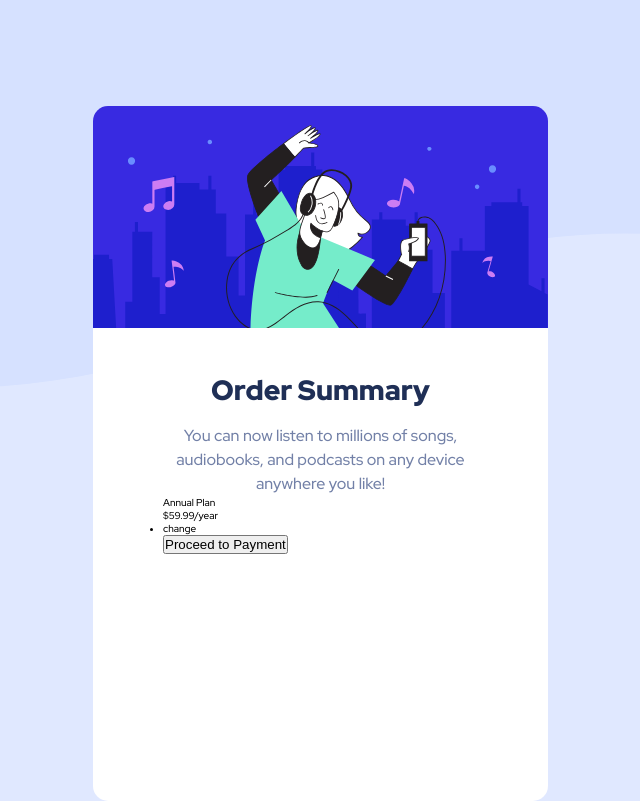
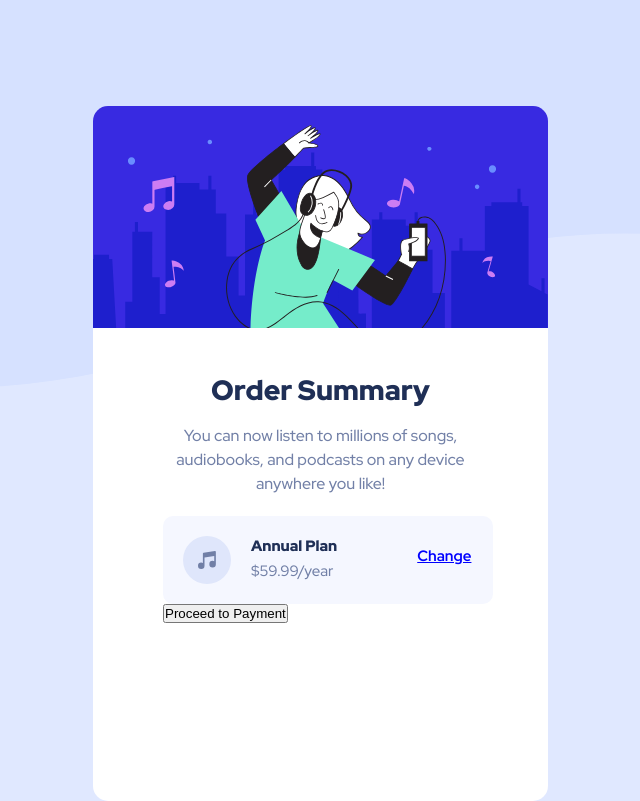
Before and after one commit to hgoo150925/order-summary-component, a React (Vite) app: page / in a window 1280 px wide. Shown: the whole page, without its empty margins (355-995 px from the left). Built offline with nearby package versions, Linux system fonts and the light colour scheme.

Commit message:
agregando estilos al precio

```diff
--- a/src/Order.jsx
+++ b/src/Order.jsx
@@ -1,4 +1,5 @@
 import React from "react";
+import iconMusic from "./assets/images/icon-music.svg";
 
 export const Order = () => {
   return (
@@ -13,8 +14,11 @@ export const Order = () => {
         </div>
 
         <div className="container__price">
-          <p>Annual Plan</p>
-          <p> $59.99/year</p>
+          <img src={iconMusic} alt="icon-music" />
+          <div className="container__price--plan">
+            <h1>Annual Plan</h1>
+            <p> $59.99/year</p>
+          </div>
           <ul>
             <li>change</li>
           </ul>
--- a/src/index.css
+++ b/src/index.css
@@ -67,3 +67,34 @@ body {
   line-height: 1.5;
   margin: 1.5rem 0 0 0;
 }
+.container__price {
+  display: flex;
+  background-color: var(--very-pale-blue);
+  border-radius: 1rem;
+  padding: 2rem;
+  margin: 2rem 0 0 0;
+  width: 33rem;
+}
+.container__price--plan {
+  margin: 0 0 0 2rem;
+}
+.container__price--plan h1 {
+  font-size: 1.5rem;
+  font-weight: 900;
+  color: var(--dark-blue);
+}
+.container__price--plan p {
+  color: var(--desaturated-blue);
+  font-size: 1.5rem;
+  font-weight: 500;
+  margin: 0.5rem 0 0 0;
+}
+ul li {
+  color: blue;
+  font-size: 1.5rem;
+  font-weight: 700;
+  list-style: none;
+  text-transform: capitalize;
+  text-decoration: underline;
+  margin: 1rem 0 0 8rem;
+}
```
